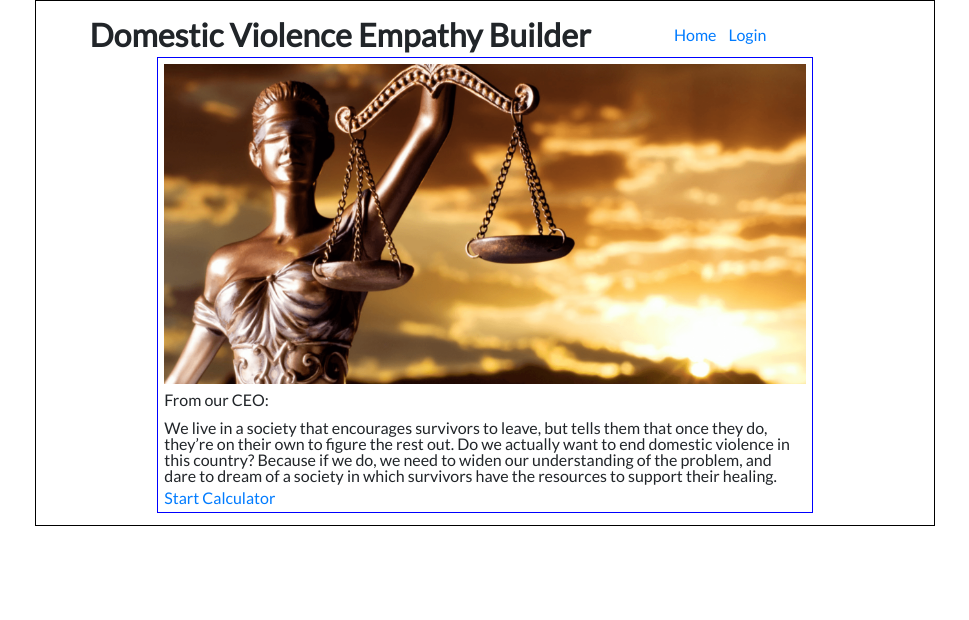
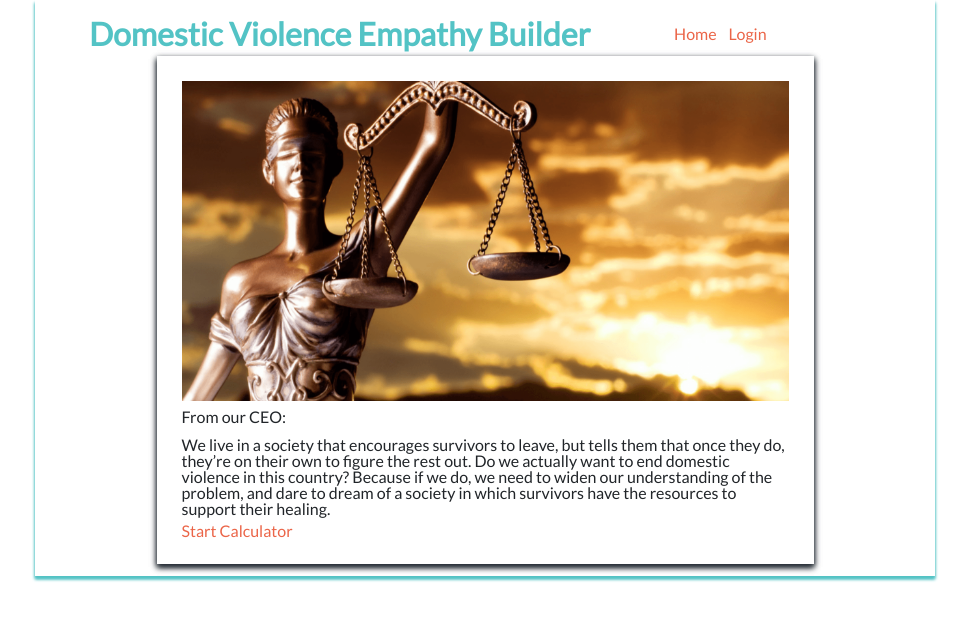
Before and after one commit to build-week-dv-empathy-builder/Front-end, a React (Create React App) app in the folder dv-empathy/: page / in a window 1280 px wide. Shown: the top 620 px of the page, without its empty margins (155-1124 px from the left). Built offline with nearby package versions, Linux system fonts and the light colour scheme.

Commit message:
added some changes to App.css, link colors adjusted, box shadowing added to App.css, and added styling to results page, better readability

```diff
--- a/dv-empathy/src/App.css
+++ b/dv-empathy/src/App.css
@@ -63,7 +63,7 @@ table {
 }
 
 .App {
-	border: 1px solid black;
+	box-shadow: 0 3px 3px #53C3C5, 0 3px 3px #53C3C5;
 	padding: 12px;
 	width: 90%;
 	max-width: 900px;
@@ -89,7 +89,8 @@ table {
 }
 
 .App .nav h1 {
-	padding: 6px
+	padding: 6px;
+	color: #53C3C5;
 }
 
 .App .nav .nav-links {
@@ -102,9 +103,9 @@ table {
 
 .App .container {
 	width: 75%;
-	padding: 6px;
+	padding: 25px;
 	padding: 0 auto;
-	border: 1px solid blue;
+	box-shadow: 0 3px 6px #262D35, 0 3px 6px #262D35;
 }
 
 .App .item {
@@ -119,7 +120,15 @@ table {
 	margin-top: 3px;
 }
 
+a {
+	color: #EB6548;
+	padding: 15px;
+}
 
+a:hover {
+	color: #262D35;
+	border-radius: 35px;
+}
 
 
 /* END APP CSS */
--- a/dv-empathy/src/components/AdminDash.js
+++ b/dv-empathy/src/components/AdminDash.js
@@ -1,6 +1,6 @@
 import React from 'react';
 import axios from 'axios'
-import { saveAs } from 'file-saver';
+// import { saveAs } from 'file-saver';
 import { withRouter } from 'react-router-dom';
 import { Button } from 'reactstrap'
 
@@ -47,7 +47,7 @@ class App extends React.Component {
             name: fileName
         })
 
-        saveAs(fileToSave, fileName)
+        // saveAs(fileToSave, fileName)
 
     }
 
--- a/dv-empathy/src/components/Calculator.js
+++ b/dv-empathy/src/components/Calculator.js
@@ -1,6 +1,6 @@
 import React from 'react'
 import axios from 'axios'
-import { Button } from 'reactstrap'
+import { Button, ListGroup, ListGroupItem } from 'reactstrap'
 import appDataStructure from '../appDataStructure' // these are the object properties the APP uses to iterate over object properties
 import dataProperties from '../dataProperties'  // these are the object properties the SERVER sends and recieves
 
@@ -104,11 +104,23 @@ class Calculator extends React.Component {
         return (
             <div className="calculator container">
                 <h1>Results</h1>
+                <ListGroup>
+                    <ListGroupItem className="justify-content-between">
                         <p>{`Personal budget total: $${this.personal_budget_total}`}</p>
+                    </ListGroupItem>
+                    <ListGroupItem className="justify-content-between">
                         <p>{`Relocation costs total: $${this.relocation_budget_total}`}</p>
+                    </ListGroupItem>
+                    <ListGroupItem className="justify-content-between">
                         <p>{`Individual Income: $${this.individual_income}`}</p>
+                    </ListGroupItem>
+                    <ListGroupItem className="justify-content-between">
                         <p>{`Personal Savings: $${this.personal_savings}`}</p>
+                    </ListGroupItem>
+                    <ListGroupItem className="justify-content-between">
                         <p>{`Difference: $${this.calculated_difference}`}</p>
+                    </ListGroupItem>
+                </ListGroup>
                     <Button onClick={this.sendDataToServer}>Send Data</Button>
             </div>
         )
```
Lines whose indentation alone changed are shown as unchanged.
